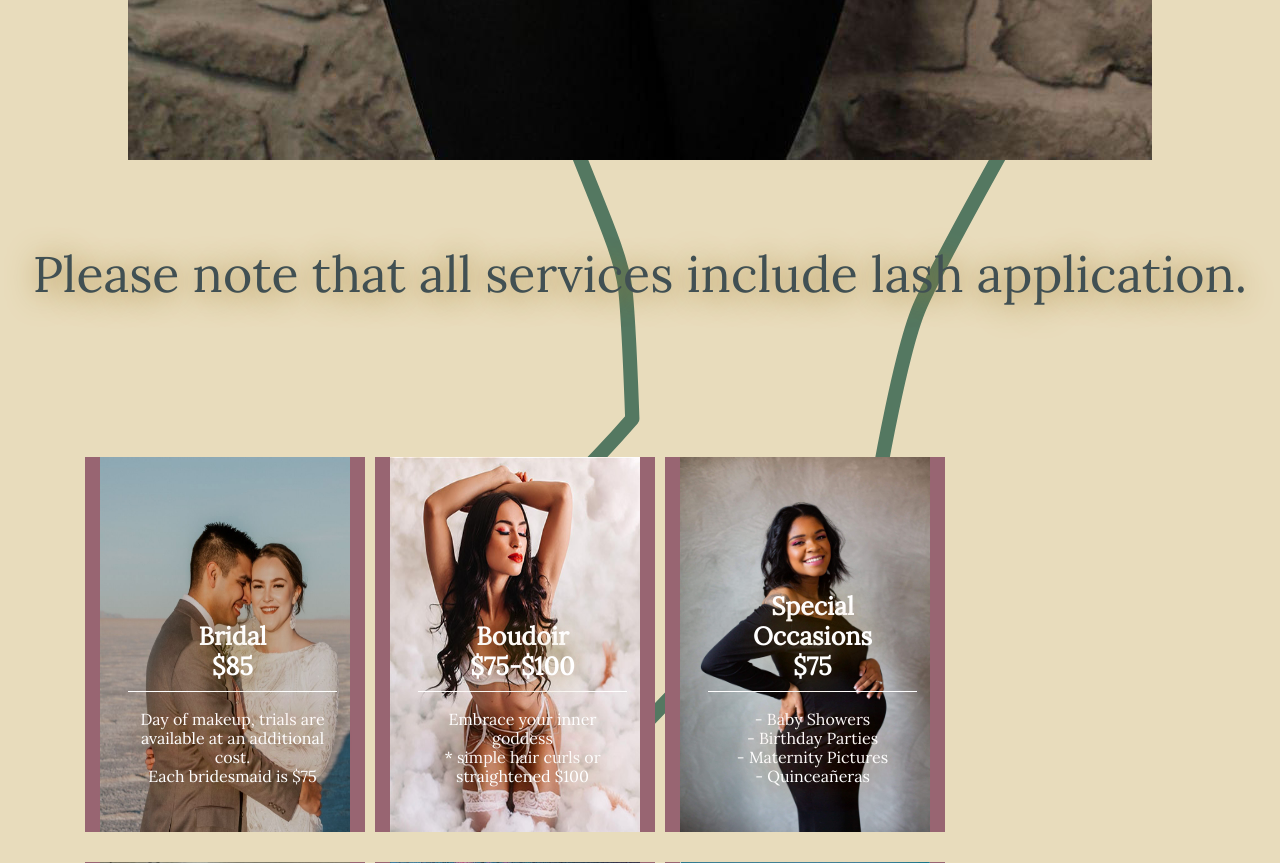
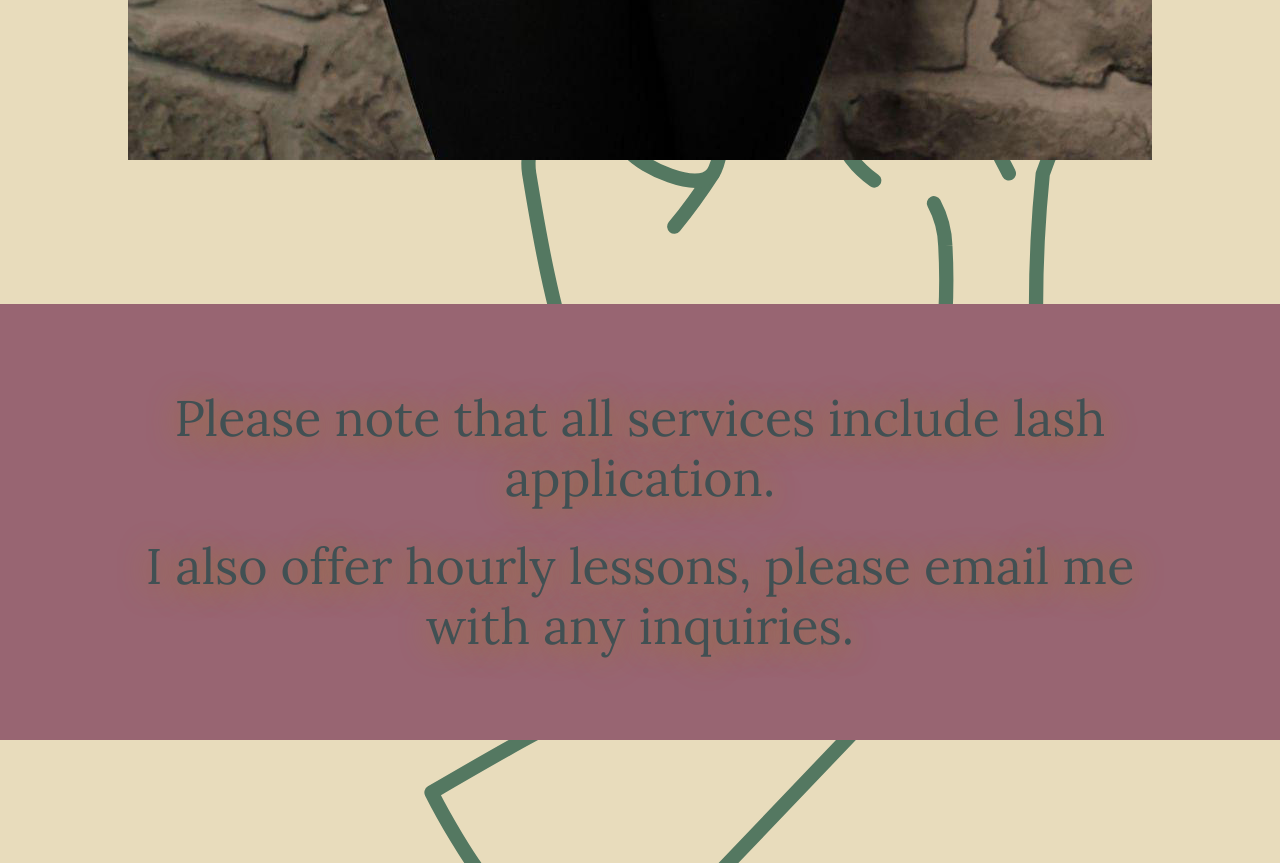
Before and after one commit to tuckernickman/briannabravobeauty.com, a PHP site: page /home.php in a window 1280 px wide; the page is wider, and only the part inside the window is pictured. Shown: the part 3200-4063 px from the top of that part. Run offline with PHP 8.4, Linux system fonts and the light colour scheme; some libraries are stand-ins or nearby versions; some web fonts are replaced.

Commit message:
Services

```diff
--- a/services.php
+++ b/services.php
@@ -22,11 +22,14 @@
 </head>
 
 <body>
-<section>
-  <div>
-  <h1 class="text-center">Services I Offer</h1>
-  <h3 class="text-center">Please note that all services include lash application.</p>
-  </div>
+<section class="intro_services">
+  <div class="transbox">
+  <h1><strong>Services I Offer</strong></h1>
+ <p >
+  <h3>Please note that all services include lash application.</h3>
+  <h3>I also offer hourly lessons, please email me with any inquiries. </h3>
+</p>
+</div>
 </section>
 
 <div class="container-fluid contenedor text-center">
--- a/styles/briannastyle.css
+++ b/styles/briannastyle.css
@@ -4,7 +4,23 @@ body {
   font-family: 'Raleway', sans-serif;
   background-color: #E8dcbc;
 }
+.intro_services{
+  background: #986572;
+  text-align: center;
+  color: #2b3618;
+}
+.transbox {
+  margin: 80px;
+  background-color: #986572;
 
+  opacity: 1;
+}
+
+.transbox p {
+  margin: 2%;
+  font-weight: bold;
+  color: ;
+}
 .contenedor {
   height: 100%;
   padding: 5% 0;
@@ -124,7 +140,7 @@ h2 {
 .title {
   font-family: "Montserrat";
   text-align: center;
-  color: #FFF;
+  color: ;
   display: flex;
   flex-direction: column;
   align-items: center;
```
